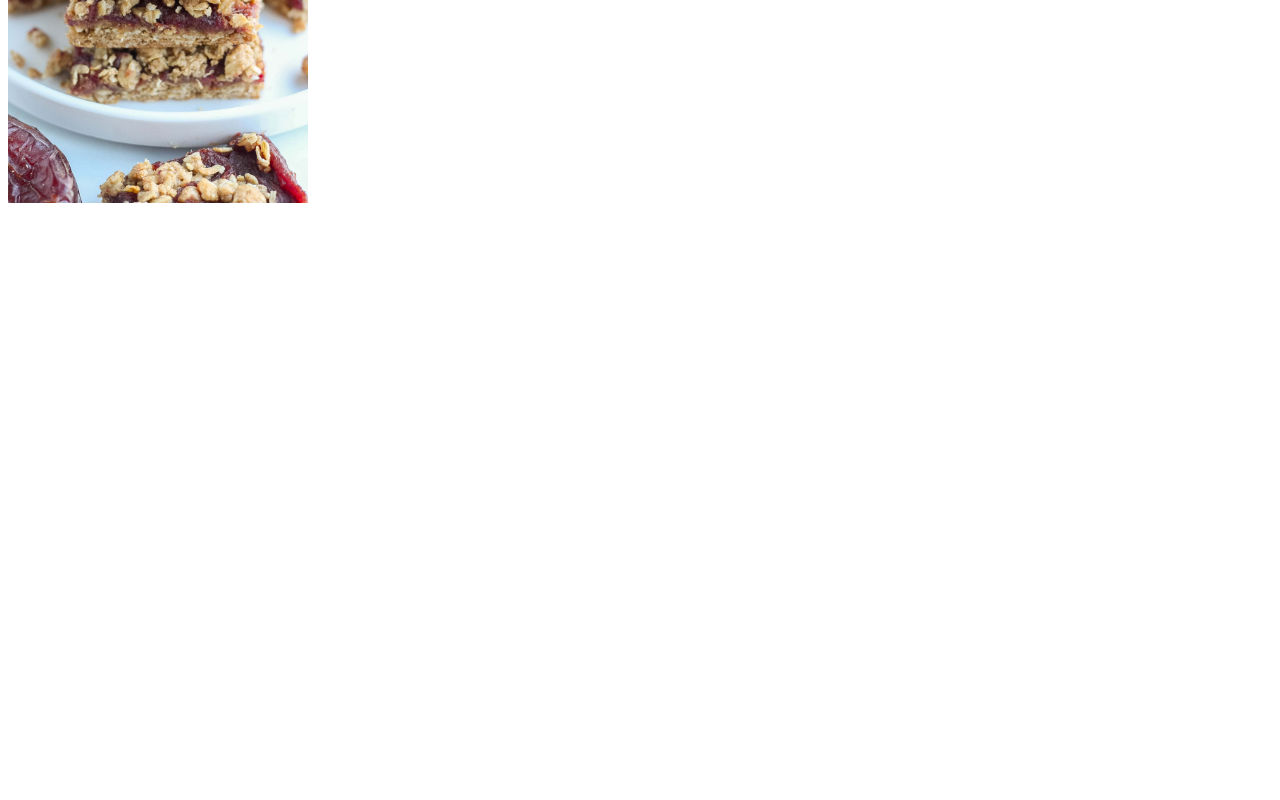
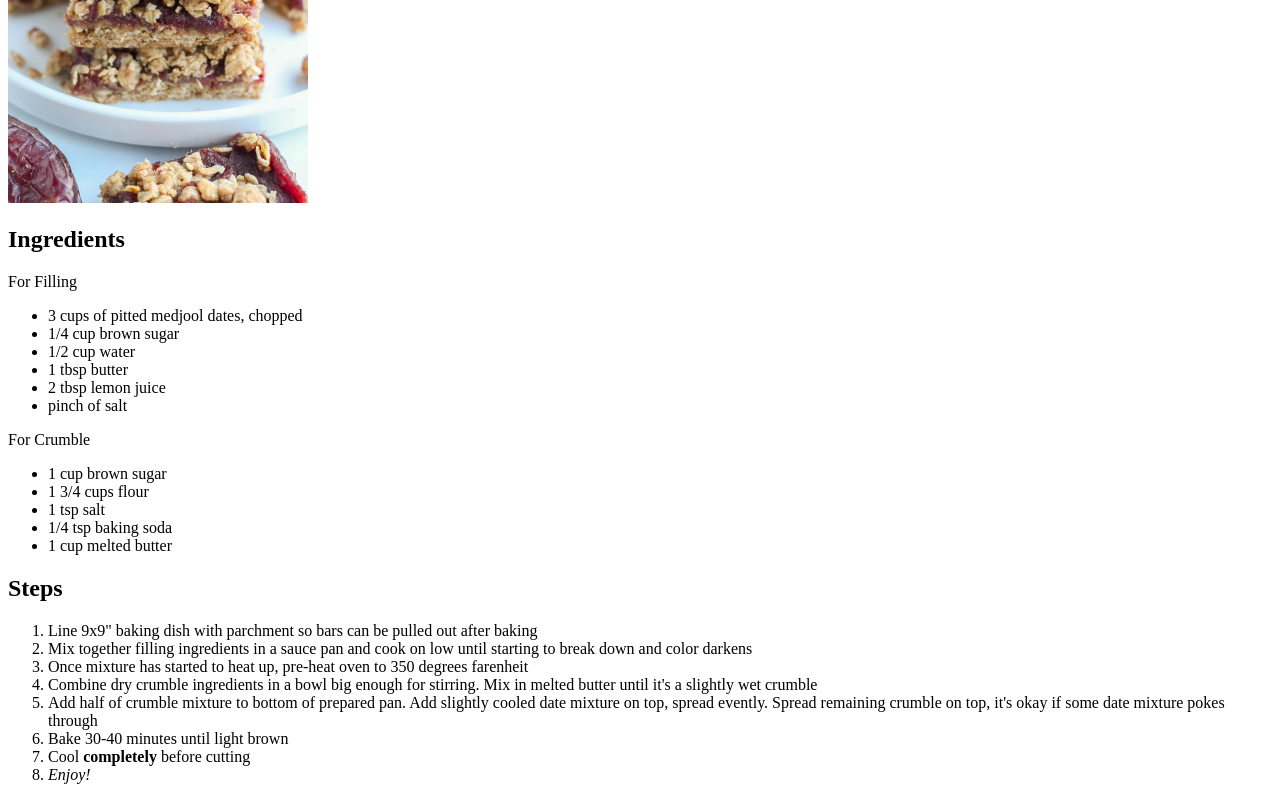
Before and after one commit to JuliaHolmes/odin-recipes, a plain HTML site: page date_bars.html in a window 1280 px wide. Shown: the part 346-1146 px from the top of the page. Before the commit the page ends 800 px from the top, so only its background shows below. Drawn offline with Linux system fonts and the light colour scheme.

Commit message:
Add Date Bar recipe content to page

```diff
--- a/date_bars.html
+++ b/date_bars.html
@@ -10,5 +10,50 @@
     <a href="index.html">Back to Home</a>
     <br />
     <img src="images/date-bars.jpg" alt="date bars" width="300px" />
+    <h2>Ingredients</h2>
+    <p>For Filling</p>
+    <ul>
+      <li>3 cups of pitted medjool dates, chopped</li>
+      <li>1/4 cup brown sugar</li>
+      <li>1/2 cup water</li>
+      <li>1 tbsp butter</li>
+      <li>2 tbsp lemon juice</li>
+      <li>pinch of salt</li>
+    </ul>
+    <p>For Crumble</p>
+    <ul>
+      <li>1 cup brown sugar</li>
+      <li>1 3/4 cups flour</li>
+      <li>1 tsp salt</li>
+      <li>1/4 tsp baking soda</li>
+      <li>1 cup melted butter</li>
+    </ul>
+    <h2>Steps</h2>
+    <ol>
+      <li>
+        Line 9x9" baking dish with parchment so bars can be pulled out after
+        baking
+      </li>
+      <li>
+        Mix together filling ingredients in a sauce pan and cook on low until
+        starting to break down and color darkens
+      </li>
+      <li>
+        Once mixture has started to heat up, pre-heat oven to 350 degrees
+        farenheit
+      </li>
+      <li>
+        Combine dry crumble ingredients in a bowl big enough for stirring. Mix
+        in melted butter until it's a slightly wet crumble
+      </li>
+      <li>
+        Add half of crumble mixture to bottom of prepared pan. Add slightly
+        cooled date mixture on top, spread evently. Spread remaining crumble on
+        top, it's okay if some date mixture pokes through
+      </li>
+      <li>Bake 30-40 minutes until light brown</li>
+      <li>Cool <strong>completely</strong> before cutting</li>
+      <li><em>Enjoy!</em></li>
+    </ol>
   </body>
 </html>
```
Also changed, not shown: index.html (+4 -1 lines), salsa_chicken.html (added, +16 -0 lines), images/salsa-chicken.jpg (added), 1 other file.
